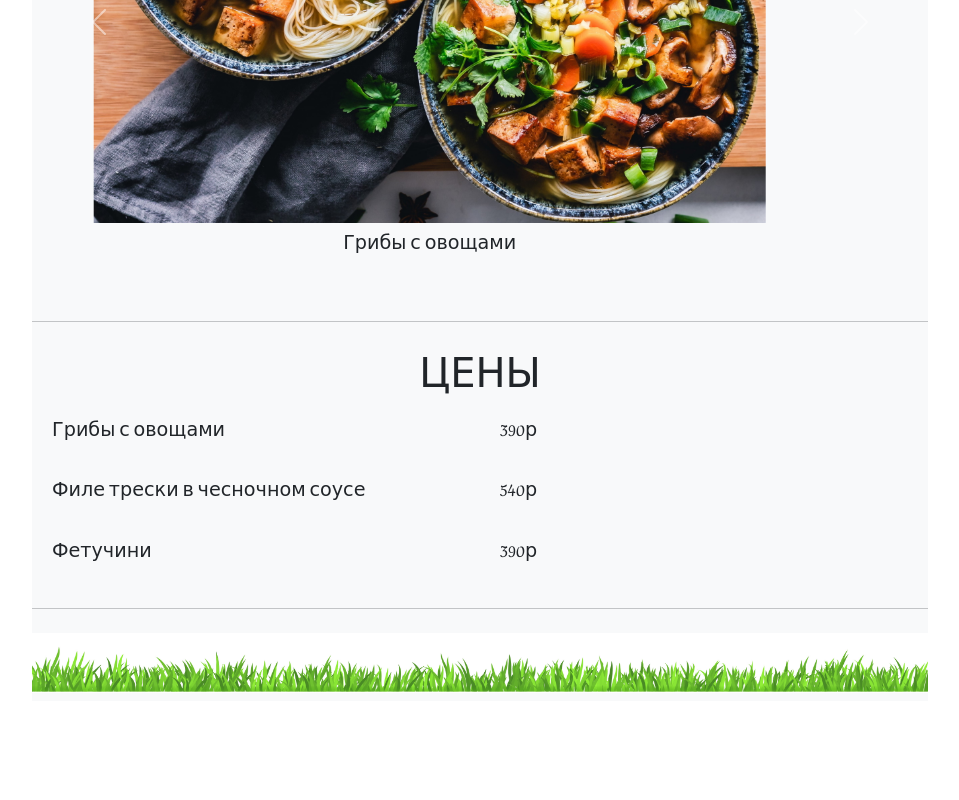
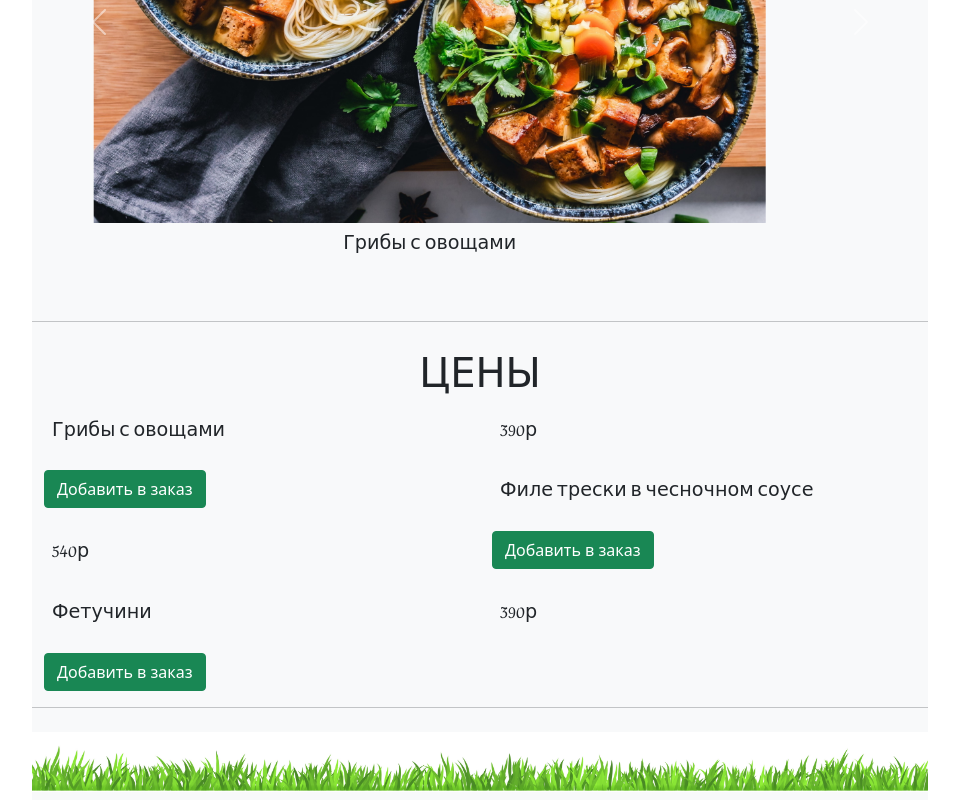
Before and after one commit to Oleganis/Restaurant, a plain HTML site: page index.html in a window 1280 px wide. Shown: the part 837-1637 px from the top of the page, without its empty margins (160-1119 px from the left). Before the commit the page ends 1538 px from the top, so only its background shows below. Drawn offline with nearby package versions, Linux system fonts and the light colour scheme.

Commit message:
Update index.html

```diff
--- a/index.html
+++ b/index.html
@@ -86,10 +86,13 @@
       <div class="row row-cols-2">
         <div class="col"><p>Грибы с овощами</p></div>
         <div class="col"><p>390р</p></div>
+        <div class="col"><button type="button" class="btn btn-success">Добавить в заказ</button></div>
         <div class="col"><p>Филе трески в чесночном соусе</p></div>
         <div class="col"><p>540р</p></div>
+        <div class="col"><button type="button" class="btn btn-success">Добавить в заказ</button></div>
         <div class="col"><p>Фетучини</p></div>
         <div class="col"><p>390р</p></div>
+        <div class="col"><button type="button" class="btn btn-success">Добавить в заказ</button></div>
       </div>
   </div>
 <hr>
```
